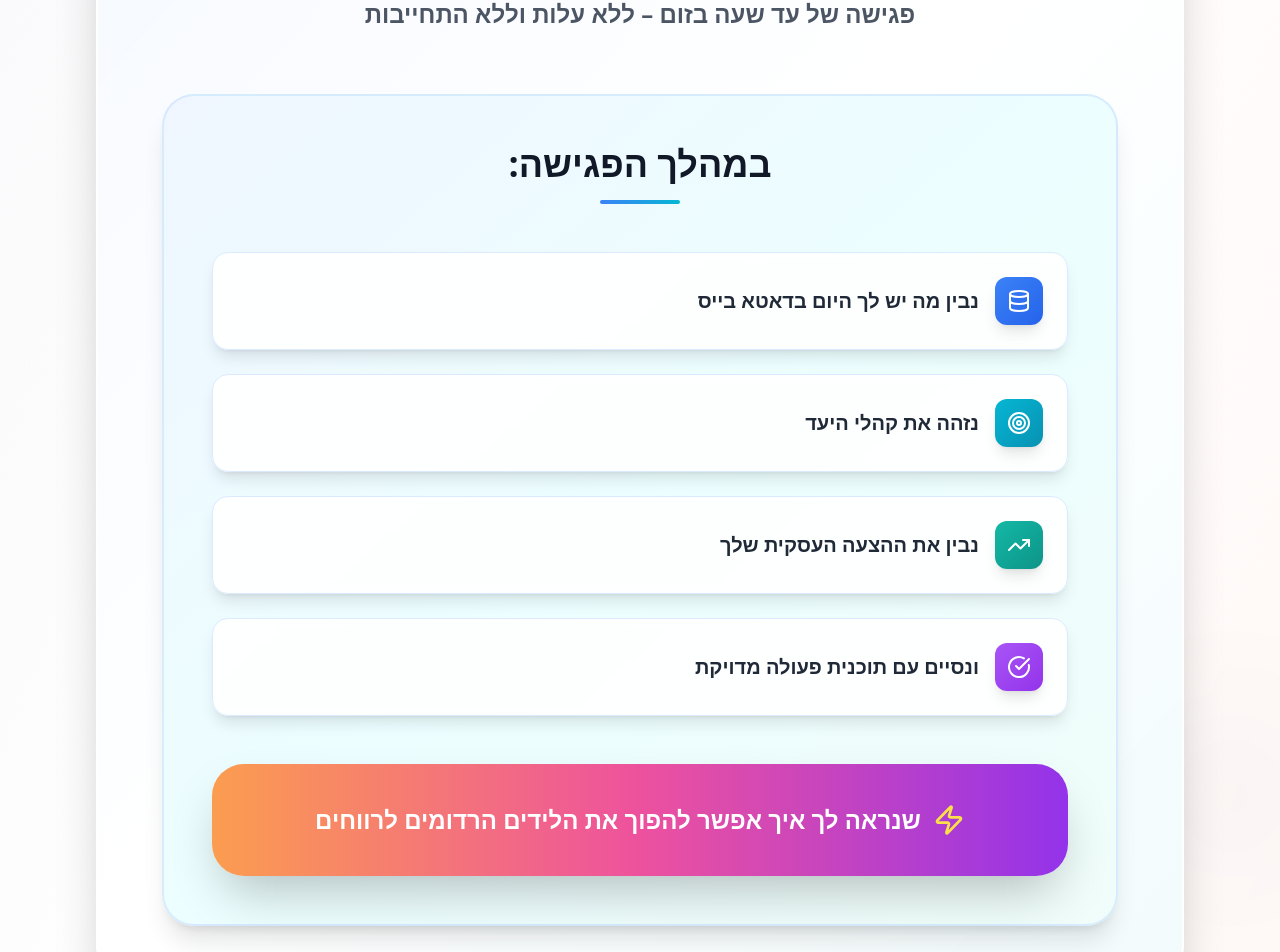
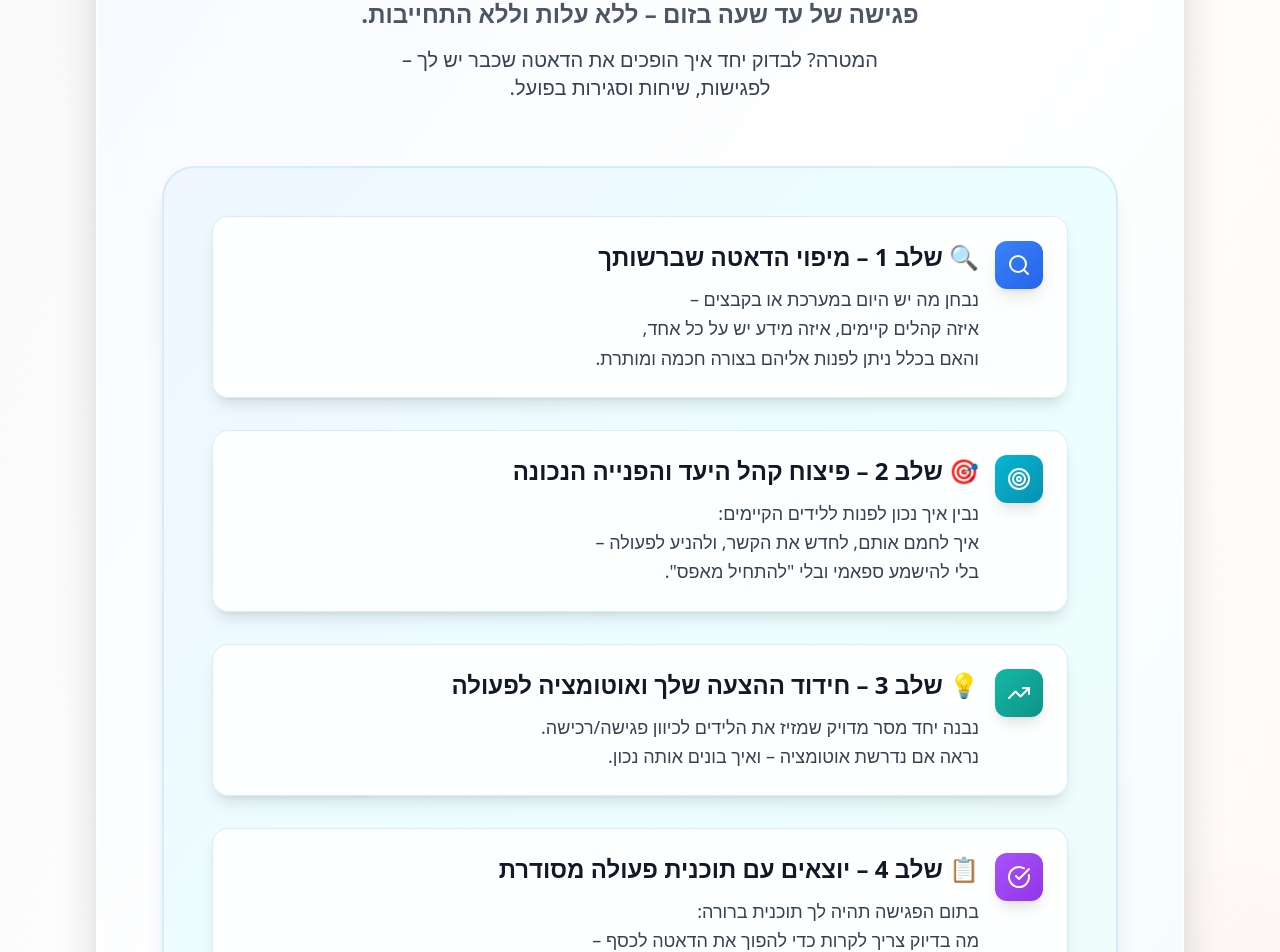
Before and after one commit to rotem-ziv21/data-to-dollars-flow, a React (Vite) app: page / in a window 1280 px wide. Shown: the part 8471-9423 px from the top of the page. Built offline with nearby package versions, Linux system fonts and the light colour scheme.

Commit message:
Update content in a specific section
Replace the content of the "מה קורה בפגישת ״כסף מהדאטא״?" section with the provided text.

```diff
--- a/src/pages/Index.tsx
+++ b/src/pages/Index.tsx
@@ -1,5 +1,5 @@
 import { Button } from "@/components/ui/button";
-import { CheckCircle, X, Users, Target, TrendingUp, Database, Zap, ArrowLeft, Star, Award, Play, Sparkles, UserPlus, DollarSign, Settings } from "lucide-react";
+import { CheckCircle, X, Users, Target, TrendingUp, Database, Zap, ArrowLeft, Star, Award, Play, Sparkles, UserPlus, DollarSign, Settings, Search } from "lucide-react";
 import { motion, useScroll, useTransform, useInView } from "framer-motion";
 import { useRef, useEffect, useState } from "react";
 import ThreeBackground from "../components/ThreeBackground";
@@ -1221,77 +1221,104 @@ export default function Index() {
                     </span>
                   </h3>
 
-                  <p className="text-xl md:text-2xl text-gray-600 font-semibold">
-                    פגישה של עד שעה בזום – ללא עלות וללא התחייבות
+                  <p className="text-xl md:text-2xl text-gray-600 font-semibold mb-4">
+                    פגישה של עד שעה בזום – ללא עלות וללא התחייבות.
+                  </p>
+                  <p className="text-lg md:text-xl text-gray-700 font-medium">
+                    המטרה? לבדוק יחד איך הופכים את הדאטה שכבר יש לך –<br />
+                    לפגישות, שיחות וסגירות בפועל.
                   </p>
                 </div>
 
                 {/* תוכן הפגישה */}
                 <div className="bg-gradient-to-br from-blue-50 via-cyan-50 to-teal-50 rounded-[2rem] p-10 md:p-12 border-2 border-blue-200/50 shadow-xl">
-                  <div className="text-center mb-12">
-                    <h4 className="text-3xl md:text-4xl font-black text-gray-900 mb-4">
-                      במהלך הפגישה:
-                    </h4>
-                    <div className="w-20 h-1 bg-gradient-to-r from-blue-500 to-cyan-500 mx-auto rounded-full"></div>
-                  </div>
-
-                  <div className="grid gap-6 max-w-4xl mx-auto mb-12">
-                    {/* נבין מה יש לך היום בדאטא בייס */}
+                  <div className="grid gap-8 max-w-4xl mx-auto">
+
+                    {/* שלב 1 */}
                     <div className="bg-white/90 backdrop-blur-sm rounded-2xl p-6 shadow-lg border border-blue-100 hover:shadow-xl transition-all duration-300 hover:border-blue-200">
-                      <div className="flex items-center gap-4">
-                        <div className="w-12 h-12 bg-gradient-to-br from-blue-500 to-blue-600 rounded-xl flex items-center justify-center shadow-lg">
-                          <Database className="w-6 h-6 text-white" />
+                      <div className="flex items-start gap-4">
+                        <div className="w-12 h-12 bg-gradient-to-br from-blue-500 to-blue-600 rounded-xl flex items-center justify-center shadow-lg flex-shrink-0">
+                          <Search className="w-6 h-6 text-white" />
                         </div>
-                        <p className="text-lg md:text-xl text-gray-800 font-semibold">
-                          נבין מה יש לך היום בדאטא בייס
-                        </p>
+                        <div>
+                          <h4 className="text-xl md:text-2xl font-black text-gray-900 mb-3">
+                            🔍 שלב 1 – מיפוי הדאטה שברשותך
+                          </h4>
+                          <p className="text-lg text-gray-700 leading-relaxed">
+                            נבחן מה יש היום במערכת או בקבצים –<br />
+                            איזה קהלים קיימים, איזה מידע יש על כל אחד,<br />
+                            והאם בכלל ניתן לפנות אליהם בצורה חכמה ומותרת.
+                          </p>
+                        </div>
                       </div>
                     </div>
 
-                    {/* ננתח פילוחים */}
+                    {/* שלב 2 */}
                     <div className="bg-white/90 backdrop-blur-sm rounded-2xl p-6 shadow-lg border border-blue-100 hover:shadow-xl transition-all duration-300 hover:border-blue-200">
-                      <div className="flex items-center gap-4">
-                        <div className="w-12 h-12 bg-gradient-to-br from-cyan-500 to-cyan-600 rounded-xl flex items-center justify-center shadow-lg">
+                      <div className="flex items-start gap-4">
+                        <div className="w-12 h-12 bg-gradient-to-br from-cyan-500 to-cyan-600 rounded-xl flex items-center justify-center shadow-lg flex-shrink-0">
                           <Target className="w-6 h-6 text-white" />
                         </div>
-                        <p className="text-lg md:text-xl text-gray-800 font-semibold">
-                          נזהה את קהלי היעד
-                        </p>
+                        <div>
+                          <h4 className="text-xl md:text-2xl font-black text-gray-900 mb-3">
+                            🎯 שלב 2 – פיצוח קהל היעד והפנייה הנכונה
+                          </h4>
+                          <p className="text-lg text-gray-700 leading-relaxed">
+                            נבין איך נכון לפנות ללידים הקיימים:<br />
+                            איך לחמם אותם, לחדש את הקשר, ולהניע לפעולה –<br />
+                            בלי להישמע ספאמי ובלי "להתחיל מאפס".
+                          </p>
+                        </div>
                       </div>
                     </div>
 
-                    {/* נבין את ההצעה העסקית שלך */}
+                    {/* שלב 3 */}
                     <div className="bg-white/90 backdrop-blur-sm rounded-2xl p-6 shadow-lg border border-blue-100 hover:shadow-xl transition-all duration-300 hover:border-blue-200">
-                      <div className="flex items-center gap-4">
-                        <div className="w-12 h-12 bg-gradient-to-br from-teal-500 to-teal-600 rounded-xl flex items-center justify-center shadow-lg">
+                      <div className="flex items-start gap-4">
+                        <div className="w-12 h-12 bg-gradient-to-br from-teal-500 to-teal-600 rounded-xl flex items-center justify-center shadow-lg flex-shrink-0">
                           <TrendingUp className="w-6 h-6 text-white" />
                         </div>
-                        <p className="text-lg md:text-xl text-gray-800 font-semibold">
-                          נבין את ההצעה העסקית שלך
-                        </p>
+                        <div>
+                          <h4 className="text-xl md:text-2xl font-black text-gray-900 mb-3">
+                            💡 שלב 3 – חידוד ההצעה שלך ואוטומציה לפעולה
+                          </h4>
+                          <p className="text-lg text-gray-700 leading-relaxed">
+                            נבנה יחד מסר מדויק שמזיז את הלידים לכיוון פגישה/רכישה.<br />
+                            נראה אם נדרשת אוטומציה – ואיך בונים אותה נכון.
+                          </p>
+                        </div>
                       </div>
                     </div>
 
-                    {/* ונסיים עם תוכנית פעולה מדויקת */}
+                    {/* שלב 4 */}
                     <div className="bg-white/90 backdrop-blur-sm rounded-2xl p-6 shadow-lg border border-blue-100 hover:shadow-xl transition-all duration-300 hover:border-blue-200">
-                      <div className="flex items-center gap-4">
-                        <div className="w-12 h-12 bg-gradient-to-br from-purple-500 to-purple-600 rounded-xl flex items-center justify-center shadow-lg">
+                      <div className="flex items-start gap-4">
+                        <div className="w-12 h-12 bg-gradient-to-br from-purple-500 to-purple-600 rounded-xl flex items-center justify-center shadow-lg flex-shrink-0">
                           <CheckCircle className="w-6 h-6 text-white" />
                         </div>
-                        <p className="text-lg md:text-xl text-gray-800 font-semibold">
-                          ונסיים עם תוכנית פעולה מדויקת
-                        </p>
+                        <div>
+                          <h4 className="text-xl md:text-2xl font-black text-gray-900 mb-3">
+                            📋 שלב 4 – יוצאים עם תוכנית פעולה מסודרת
+                          </h4>
+                          <p className="text-lg text-gray-700 leading-relaxed">
+                            בתום הפגישה תהיה לך תוכנית ברורה:<br />
+                            מה בדיוק צריך לקרות כדי להפוך את הדאטה לכסף –<br />
+                            שלב אחרי שלב, עם היגיון, סדר ואסטרטגיה מוכחת.
+                          </p>
+                        </div>
                       </div>
                     </div>
                   </div>
 
-                  {/* התוצאה הסופית */}
-                  <div className="bg-gradient-to-r from-orange-400 via-pink-500 to-purple-600 rounded-[2rem] p-8 md:p-10 max-w-4xl mx-auto text-white text-center shadow-2xl relative overflow-hidden">
+                  {/* הערה חשובה */}
+                  <div className="bg-gradient-to-r from-green-400 via-emerald-500 to-green-600 rounded-[2rem] p-6 md:p-8 max-w-4xl mx-auto text-white text-center shadow-2xl relative overflow-hidden mt-8">
                     <div className="absolute inset-0 bg-gradient-to-r from-white/10 to-transparent" />
-                    <div className="relative z-10 flex items-center justify-center gap-3">
-                      <Zap className="w-8 h-8 text-yellow-300" />
-                      <p className="text-xl md:text-2xl font-black leading-tight">
-                        שנראה לך איך אפשר להפוך את הלידים הרדומים לרווחים
+                    <div className="relative z-10">
+                      <p className="text-lg md:text-xl font-bold leading-tight mb-2">
+                        🟢 הפגישה לא מחייבת להמשיך –
+                      </p>
+                      <p className="text-lg md:text-xl font-bold leading-tight">
+                        וגם בשבילנו זו בדיקה לוודא שאנחנו מתאימים לעבודה משותפת.
                       </p>
                     </div>
                   </div>
```
